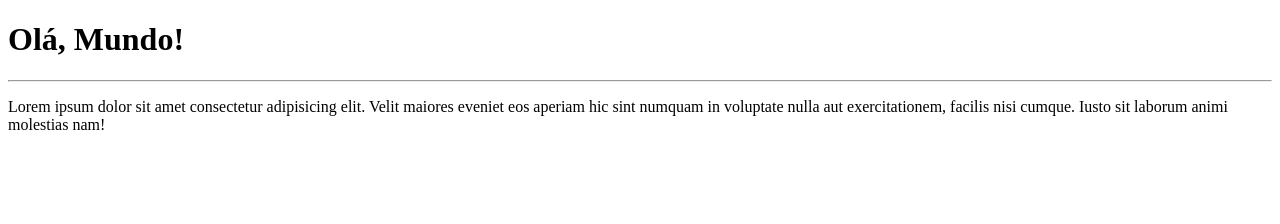
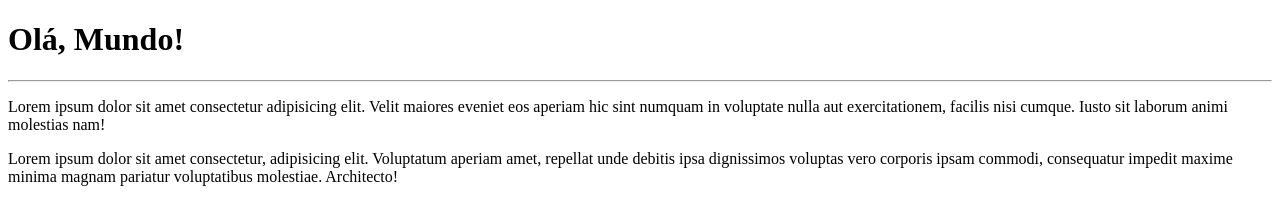
Before and after one commit to RistreyTecnologia/Ola-Mundo, a plain HTML site: page site exemplo/index.html in a window 1280 px wide. Drawn offline with Linux system fonts and the light colour scheme.

Commit message:
Adicionei um paragráfo

```diff
--- a/site exemplo/index.html
+++ b/site exemplo/index.html
@@ -9,5 +9,6 @@
     <h1>Olá, Mundo!</h1>
     <hr>
     <p>Lorem ipsum dolor sit amet consectetur adipisicing elit. Velit maiores eveniet eos aperiam hic sint numquam in voluptate nulla aut exercitationem, facilis nisi cumque. Iusto sit laborum animi molestias nam!</p>
+    <p>Lorem ipsum dolor sit amet consectetur, adipisicing elit. Voluptatum aperiam amet, repellat unde debitis ipsa dignissimos voluptas vero corporis ipsam commodi, consequatur impedit maxime minima magnam pariatur voluptatibus molestiae. Architecto!</p>
 </body>
 </html>
```
